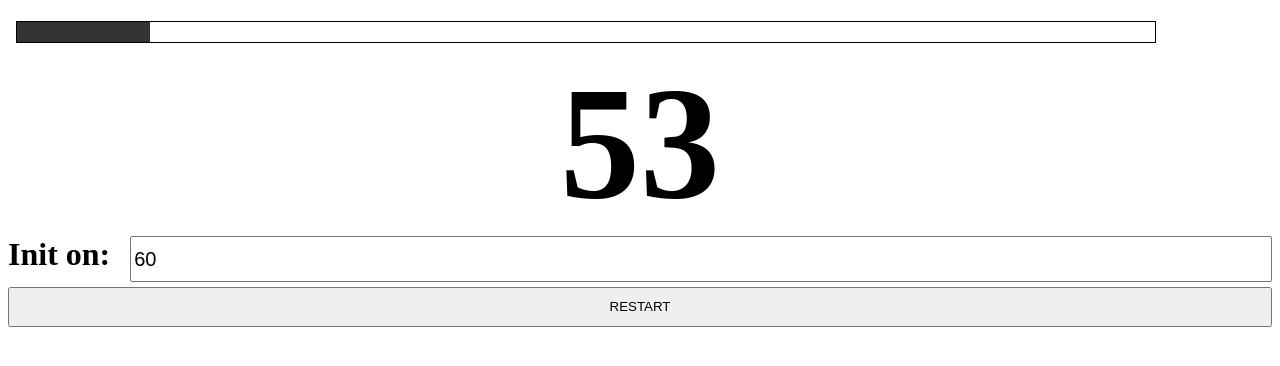
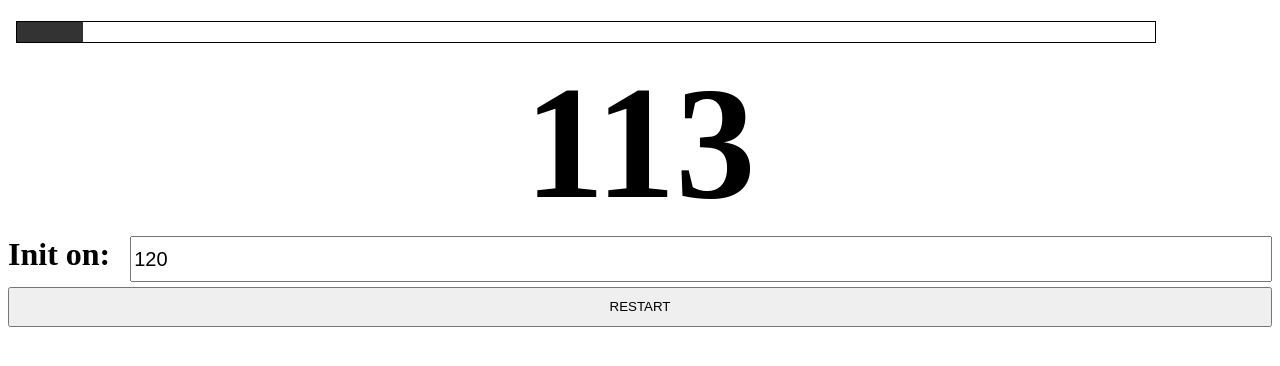
Before and after one commit to myulx/countdown-angular, an Angular app: page / in a window 1280 px wide. Shown: the top 366 px of the page. Built offline with nearby package versions, Linux system fonts and the light colour scheme.

Commit message:
change value init seg

```diff
--- a/src/app/app.component.ts
+++ b/src/app/app.component.ts
@@ -8,7 +8,7 @@ import { Component } from '@angular/core';
 export class AppComponent {
 
   counterProgress:number = 0;
-  totalCountdown:number = 60;
+  totalCountdown:number = 120;
 
   constructor() { }
 
```
